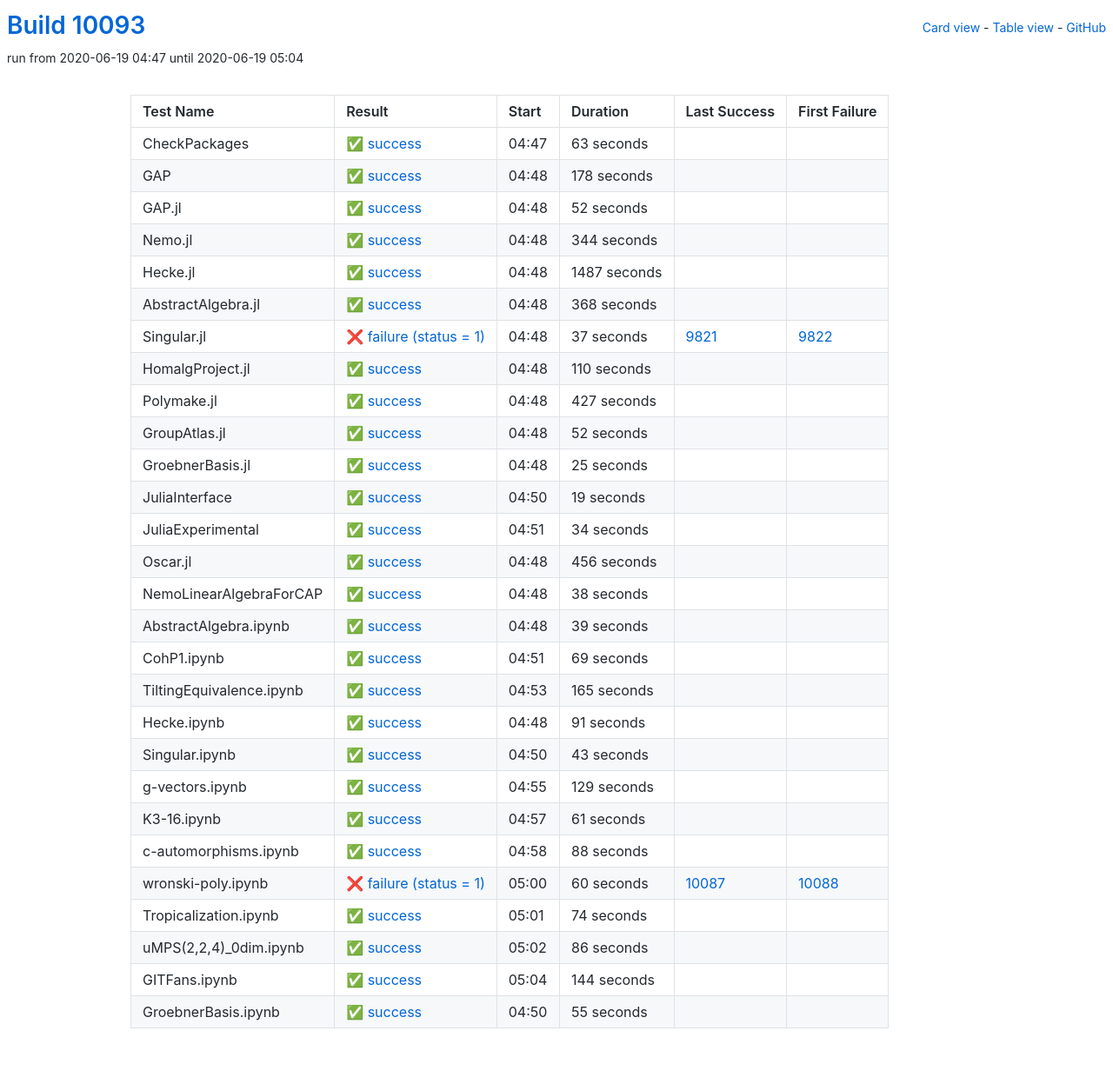
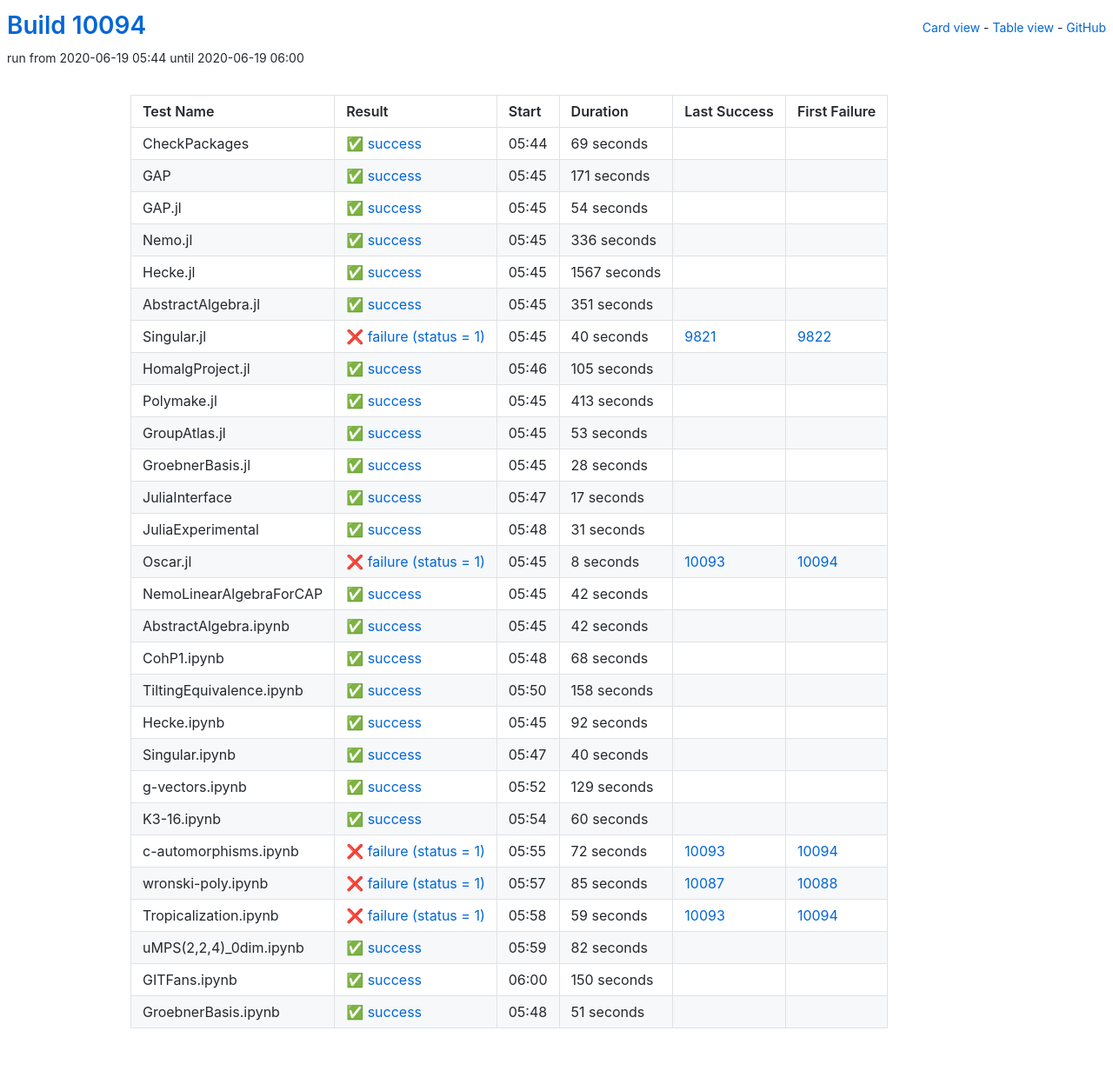
Before and after one commit to oscar-system/oscar-ci-status, a Jekyll site: the page built from table.html, in a window 1280 px wide. Shown: the whole page at 87% size. Built offline with Jekyll 4.4.1, drawn with Linux system fonts in a browser that asks for light colours.

Commit message:
Build #10094

```diff
--- a/_data/ci.yml
+++ b/_data/ci.yml
@@ -1,6 +1,6 @@
 ---
-build: 10093
-build_url: https://oscarci.mathematik.uni-kl.de/job/oscar/10093/
+build: 10094
+build_url: https://oscarci.mathematik.uni-kl.de/job/oscar/10094/
 job: oscar
 organization: oscar-system
 repo: oscar-ci-status
@@ -8,200 +8,8 @@ repourl: https://github.com/oscar-system/oscar-ci-status
 tests:
 - name: CheckPackages
   id: checkpackages
-  log: https://oscarci.mathematik.uni-kl.de/job/oscar/10093/artifact/logs/build-10093/CheckPackages.log
-  start: 2020-06-19 04:47
-  success: true
-  exitcode: 0
-  status: success
-  duration: 63
-  last_success: false
-  last_success_url:
-  first_failure: false
-  first_failure_url:
-- name: GAP
-  id: gap
-  log: https://oscarci.mathematik.uni-kl.de/job/oscar/10093/artifact/logs/build-10093/GAP.log
-  start: 2020-06-19 04:48
-  success: true
-  exitcode: 0
-  status: success
-  duration: 178
-  last_success: false
-  last_success_url:
-  first_failure: false
-  first_failure_url:
-- name: GAP.jl
-  id: gap-jl
-  log: https://oscarci.mathematik.uni-kl.de/job/oscar/10093/artifact/logs/build-10093/GAP.jl.log
-  start: 2020-06-19 04:48
-  success: true
-  exitcode: 0
-  status: success
-  duration: 52
-  last_success: false
-  last_success_url:
-  first_failure: false
-  first_failure_url:
-- name: Nemo.jl
-  id: nemo-jl
-  log: https://oscarci.mathematik.uni-kl.de/job/oscar/10093/artifact/logs/build-10093/Nemo.jl.log
-  start: 2020-06-19 04:48
-  success: true
-  exitcode: 0
-  status: success
-  duration: 344
-  last_success: false
-  last_success_url:
-  first_failure: false
-  first_failure_url:
-- name: Hecke.jl
-  id: hecke-jl
-  log: https://oscarci.mathematik.uni-kl.de/job/oscar/10093/artifact/logs/build-10093/Hecke.jl.log
-  start: 2020-06-19 04:48
-  success: true
-  exitcode: 0
-  status: success
-  duration: 1487
-  last_success: false
-  last_success_url:
-  first_failure: false
-  first_failure_url:
-- name: AbstractAlgebra.jl
-  id: abstractalgebra-jl
-  log: https://oscarci.mathematik.uni-kl.de/job/oscar/10093/artifact/logs/build-10093/AbstractAlgebra.jl.log
-  start: 2020-06-19 04:48
-  success: true
-  exitcode: 0
-  status: success
-  duration: 368
-  last_success: false
-  last_success_url:
-  first_failure: false
-  first_failure_url:
-- name: Singular.jl
-  id: singular-jl
-  log: https://oscarci.mathematik.uni-kl.de/job/oscar/10093/artifact/logs/build-10093/Singular.jl.log
-  start: 2020-06-19 04:48
-  success: false
-  exitcode: 1
-  status: failure
-  duration: 37
-  last_success: 9821
-  last_success_url: https://oscarci.mathematik.uni-kl.de/job/oscar/9821/
-  first_failure: 9822
-  first_failure_url: https://oscarci.mathematik.uni-kl.de/job/oscar/9822/
-- name: HomalgProject.jl
-  id: homalgproject-jl
-  log: https://oscarci.mathematik.uni-kl.de/job/oscar/10093/artifact/logs/build-10093/HomalgProject.jl.log
-  start: 2020-06-19 04:48
-  success: true
-  exitcode: 0
-  status: success
-  duration: 110
-  last_success: false
-  last_success_url:
-  first_failure: false
-  first_failure_url:
-- name: Polymake.jl
-  id: polymake-jl
-  log: https://oscarci.mathematik.uni-kl.de/job/oscar/10093/artifact/logs/build-10093/Polymake.jl.log
-  start: 2020-06-19 04:48
-  success: true
-  exitcode: 0
-  status: success
-  duration: 427
-  last_success: false
-  last_success_url:
-  first_failure: false
-  first_failure_url:
-- name: GroupAtlas.jl
-  id: groupatlas-jl
-  log: https://oscarci.mathematik.uni-kl.de/job/oscar/10093/artifact/logs/build-10093/GroupAtlas.jl.log
-  start: 2020-06-19 04:48
-  success: true
-  exitcode: 0
-  status: success
-  duration: 52
-  last_success: false
-  last_success_url:
-  first_failure: false
-  first_failure_url:
-- name: GroebnerBasis.jl
-  id: groebnerbasis-jl
-  log: https://oscarci.mathematik.uni-kl.de/job/oscar/10093/artifact/logs/build-10093/GroebnerBasis.jl.log
-  start: 2020-06-19 04:48
-  success: true
-  exitcode: 0
-  status: success
-  duration: 25
-  last_success: false
-  last_success_url:
-  first_failure: false
-  first_failure_url:
-- name: JuliaInterface
-  id: juliainterface
-  log: https://oscarci.mathematik.uni-kl.de/job/oscar/10093/artifact/logs/build-10093/JuliaInterface.log
-  start: 2020-06-19 04:50
-  success: true
-  exitcode: 0
-  status: success
-  duration: 19
-  last_success: false
-  last_success_url:
-  first_failure: false
-  first_failure_url:
-- name: JuliaExperimental
-  id: juliaexperimental
-  log: https://oscarci.mathematik.uni-kl.de/job/oscar/10093/artifact/logs/build-10093/JuliaExperimental.log
-  start: 2020-06-19 04:51
-  success: true
-  exitcode: 0
-  status: success
-  duration: 34
-  last_success: false
-  last_success_url:
-  first_failure: false
-  first_failure_url:
-- name: Oscar.jl
-  id: oscar-jl
-  log: https://oscarci.mathematik.uni-kl.de/job/oscar/10093/artifact/logs/build-10093/Oscar.jl.log
-  start: 2020-06-19 04:48
-  success: true
-  exitcode: 0
-  status: success
-  duration: 456
-  last_success: false
-  last_success_url:
-  first_failure: false
-  first_failure_url:
-- name: NemoLinearAlgebraForCAP
-  id: nemolinearalgebraforcap
-  log: https://oscarci.mathematik.uni-kl.de/job/oscar/10093/artifact/logs/build-10093/NemoLinearAlgebraForCAP.log
-  start: 2020-06-19 04:48
-  success: true
-  exitcode: 0
-  status: success
-  duration: 38
-  last_success: false
-  last_success_url:
-  first_failure: false
-  first_failure_url:
-- name: AbstractAlgebra.ipynb
-  id: abstractalgebra-ipynb
-  log: https://oscarci.mathematik.uni-kl.de/job/oscar/10093/artifact/logs/build-10093/AbstractAlgebra.ipynb.log
-  start: 2020-06-19 04:48
-  success: true
-  exitcode: 0
-  status: success
-  duration: 39
-  last_success: false
-  last_success_url:
-  first_failure: false
-  first_failure_url:
-- name: CohP1.ipynb
-  id: cohp1-ipynb
-  log: https://oscarci.mathematik.uni-kl.de/job/oscar/10093/artifact/logs/build-10093/CohP1.ipynb.log
-  start: 2020-06-19 04:51
+  log: https://oscarci.mathematik.uni-kl.de/job/oscar/10094/artifact/logs/build-10094/CheckPackages.log
+  start: 2020-06-19 05:44
   success: true
   exitcode: 0
   status: success
@@ -210,46 +18,238 @@ tests:
   last_success_url:
   first_failure: false
   first_failure_url:
-- name: TiltingEquivalence.ipynb
-  id: tiltingequivalence-ipynb
-  log: https://oscarci.mathematik.uni-kl.de/job/oscar/10093/artifact/logs/build-10093/TiltingEquivalence.ipynb.log
-  start: 2020-06-19 04:53
+- name: GAP
+  id: gap
+  log: https://oscarci.mathematik.uni-kl.de/job/oscar/10094/artifact/logs/build-10094/GAP.log
+  start: 2020-06-19 05:45
   success: true
   exitcode: 0
   status: success
-  duration: 165
+  duration: 171
+  last_success: false
+  last_success_url:
+  first_failure: false
+  first_failure_url:
+- name: GAP.jl
+  id: gap-jl
+  log: https://oscarci.mathematik.uni-kl.de/job/oscar/10094/artifact/logs/build-10094/GAP.jl.log
+  start: 2020-06-19 05:45
+  success: true
+  exitcode: 0
+  status: success
+  duration: 54
+  last_success: false
+  last_success_url:
+  first_failure: false
+  first_failure_url:
+- name: Nemo.jl
+  id: nemo-jl
+  log: https://oscarci.mathematik.uni-kl.de/job/oscar/10094/artifact/logs/build-10094/Nemo.jl.log
+  start: 2020-06-19 05:45
+  success: true
+  exitcode: 0
+  status: success
+  duration: 336
+  last_success: false
+  last_success_url:
+  first_failure: false
+  first_failure_url:
+- name: Hecke.jl
+  id: hecke-jl
+  log: https://oscarci.mathematik.uni-kl.de/job/oscar/10094/artifact/logs/build-10094/Hecke.jl.log
+  start: 2020-06-19 05:45
+  success: true
+  exitcode: 0
+  status: success
+  duration: 1567
+  last_success: false
+  last_success_url:
+  first_failure: false
+  first_failure_url:
+- name: AbstractAlgebra.jl
+  id: abstractalgebra-jl
+  log: https://oscarci.mathematik.uni-kl.de/job/oscar/10094/artifact/logs/build-10094/AbstractAlgebra.jl.log
+  start: 2020-06-19 05:45
+  success: true
+  exitcode: 0
+  status: success
+  duration: 351
+  last_success: false
+  last_success_url:
+  first_failure: false
+  first_failure_url:
+- name: Singular.jl
+  id: singular-jl
+  log: https://oscarci.mathematik.uni-kl.de/job/oscar/10094/artifact/logs/build-10094/Singular.jl.log
+  start: 2020-06-19 05:45
+  success: false
+  exitcode: 1
+  status: failure
+  duration: 40
+  last_success: 9821
+  last_success_url: https://oscarci.mathematik.uni-kl.de/job/oscar/9821/
+  first_failure: 9822
+  first_failure_url: https://oscarci.mathematik.uni-kl.de/job/oscar/9822/
+- name: HomalgProject.jl
+  id: homalgproject-jl
+  log: https://oscarci.mathematik.uni-kl.de/job/oscar/10094/artifact/logs/build-10094/HomalgProject.jl.log
+  start: 2020-06-19 05:46
+  success: true
+  exitcode: 0
+  status: success
+  duration: 105
+  last_success: false
+  last_success_url:
+  first_failure: false
+  first_failure_url:
+- name: Polymake.jl
+  id: polymake-jl
+  log: https://oscarci.mathematik.uni-kl.de/job/oscar/10094/artifact/logs/build-10094/Polymake.jl.log
+  start: 2020-06-19 05:45
+  success: true
+  exitcode: 0
+  status: success
+  duration: 413
+  last_success: false
+  last_success_url:
+  first_failure: false
+  first_failure_url:
+- name: GroupAtlas.jl
+  id: groupatlas-jl
+  log: https://oscarci.mathematik.uni-kl.de/job/oscar/10094/artifact/logs/build-10094/GroupAtlas.jl.log
+  start: 2020-06-19 05:45
+  success: true
+  exitcode: 0
+  status: success
+  duration: 53
+  last_success: false
+  last_success_url:
+  first_failure: false
+  first_failure_url:
+- name: GroebnerBasis.jl
+  id: groebnerbasis-jl
+  log: https://oscarci.mathematik.uni-kl.de/job/oscar/10094/artifact/logs/build-10094/GroebnerBasis.jl.log
+  start: 2020-06-19 05:45
+  success: true
+  exitcode: 0
+  status: success
+  duration: 28
+  last_success: false
+  last_success_url:
+  first_failure: false
+  first_failure_url:
+- name: JuliaInterface
+  id: juliainterface
+  log: https://oscarci.mathematik.uni-kl.de/job/oscar/10094/artifact/logs/build-10094/JuliaInterface.log
+  start: 2020-06-19 05:47
+  success: true
+  exitcode: 0
+  status: success
+  duration: 17
+  last_success: false
+  last_success_url:
+  first_failure: false
+  first_failure_url:
+- name: JuliaExperimental
+  id: juliaexperimental
+  log: https://oscarci.mathematik.uni-kl.de/job/oscar/10094/artifact/logs/build-10094/JuliaExperimental.log
+  start: 2020-06-19 05:48
+  success: true
+  exitcode: 0
+  status: success
+  duration: 31
+  last_success: false
+  last_success_url:
+  first_failure: false
+  first_failure_url:
+- name: Oscar.jl
+  id: oscar-jl
+  log: https://oscarci.mathematik.uni-kl.de/job/oscar/10094/artifact/logs/build-10094/Oscar.jl.log
+  start: 2020-06-19 05:45
+  success: false
+  exitcode: 1
+  status: failure
+  duration: 8
+  last_success: 10093
+  last_success_url: https://oscarci.mathematik.uni-kl.de/job/oscar/10093/
+  first_failure: 10094
+  first_failure_url: https://oscarci.mathematik.uni-kl.de/job/oscar/10094/
+- name: NemoLinearAlgebraForCAP
+  id: nemolinearalgebraforcap
+  log: https://oscarci.mathematik.uni-kl.de/job/oscar/10094/artifact/logs/build-10094/NemoLinearAlgebraForCAP.log
+  start: 2020-06-19 05:45
+  success: true
+  exitcode: 0
+  status: success
+  duration: 42
+  last_success: false
+  last_success_url:
+  first_failure: false
+  first_failure_url:
+- name: AbstractAlgebra.ipynb
+  id: abstractalgebra-ipynb
+  log: https://oscarci.mathematik.uni-kl.de/job/oscar/10094/artifact/logs/build-10094/AbstractAlgebra.ipynb.log
+  start: 2020-06-19 05:45
+  success: true
+  exitcode: 0
+  status: success
+  duration: 42
+  last_success: false
+  last_success_url:
+  first_failure: false
+  first_failure_url:
+- name: CohP1.ipynb
+  id: cohp1-ipynb
+  log: https://oscarci.mathematik.uni-kl.de/job/oscar/10094/artifact/logs/build-10094/CohP1.ipynb.log
+  start: 2020-06-19 05:48
+  success: true
+  exitcode: 0
+  status: success
+  duration: 68
+  last_success: false
+  last_success_url:
+  first_failure: false
+  first_failure_url:
+- name: TiltingEquivalence.ipynb
+  id: tiltingequivalence-ipynb
+  log: https://oscarci.mathematik.uni-kl.de/job/oscar/10094/artifact/logs/build-10094/TiltingEquivalence.ipynb.log
+  start: 2020-06-19 05:50
+  success: true
+  exitcode: 0
+  status: success
+  duration: 158
   last_success: false
   last_success_url:
   first_failure: false
   first_failure_url:
 - name: Hecke.ipynb
   id: hecke-ipynb
-  log: https://oscarci.mathematik.uni-kl.de/job/oscar/10093/artifact/logs/build-10093/Hecke.ipynb.log
-  start: 2020-06-19 04:48
+  log: https://oscarci.mathematik.uni-kl.de/job/oscar/10094/artifact/logs/build-10094/Hecke.ipynb.log
+  start: 2020-06-19 05:45
   success: true
   exitcode: 0
   status: success
-  duration: 91
+  duration: 92
   last_success: false
   last_success_url:
   first_failure: false
   first_failure_url:
 - name: Singular.ipynb
   id: singular-ipynb
-  log: https://oscarci.mathematik.uni-kl.de/job/oscar/10093/artifact/logs/build-10093/Singular.ipynb.log
-  start: 2020-06-19 04:50
+  log: https://oscarci.mathematik.uni-kl.de/job/oscar/10094/artifact/logs/build-10094/Singular.ipynb.log
+  start: 2020-06-19 05:47
   success: true
   exitcode: 0
   status: success
-  duration: 43
+  duration: 40
   last_success: false
   last_success_url:
   first_failure: false
   first_failure_url:
 - name: g-vectors.ipynb
   id: g-vectors-ipynb
-  log: https://oscarci.mathematik.uni-kl.de/job/oscar/10093/artifact/logs/build-10093/g-vectors.ipynb.log
-  start: 2020-06-19 04:55
+  log: https://oscarci.mathematik.uni-kl.de/job/oscar/10094/artifact/logs/build-10094/g-vectors.ipynb.log
+  start: 2020-06-19 05:52
   success: true
   exitcode: 0
   status: success
@@ -260,84 +260,84 @@ tests:
   first_failure_url:
 - name: K3-16.ipynb
   id: k3-16-ipynb
-  log: https://oscarci.mathematik.uni-kl.de/job/oscar/10093/artifact/logs/build-10093/K3-16.ipynb.log
-  start: 2020-06-19 04:57
+  log: https://oscarci.mathematik.uni-kl.de/job/oscar/10094/artifact/logs/build-10094/K3-16.ipynb.log
+  start: 2020-06-19 05:54
   success: true
   exitcode: 0
   status: success
-  duration: 61
+  duration: 60
   last_success: false
   last_success_url:
   first_failure: false
   first_failure_url:
 - name: c-automorphisms.ipynb
   id: c-automorphisms-ipynb
-  log: https://oscarci.mathematik.uni-kl.de/job/oscar/10093/artifact/logs/build-10093/c-automorphisms.ipynb.log
-  start: 2020-06-19 04:58
-  success: true
-  exitcode: 0
-  status: success
-  duration: 88
-  last_success: false
-  last_success_url:
-  first_failure: false
-  first_failure_url:
-- name: wronski-poly.ipynb
-  id: wronski-poly-ipynb
-  log: https://oscarci.mathematik.uni-kl.de/job/oscar/10093/artifact/logs/build-10093/wronski-poly.ipynb.log
-  start: 2020-06-19 05:00
+  log: https://oscarci.mathematik.uni-kl.de/job/oscar/10094/artifact/logs/build-10094/c-automorphisms.ipynb.log
+  start: 2020-06-19 05:55
   success: false
   exitcode: 1
   status: failure
-  duration: 60
+  duration: 72
+  last_success: 10093
+  last_success_url: https://oscarci.mathematik.uni-kl.de/job/oscar/10093/
+  first_failure: 10094
+  first_failure_url: https://oscarci.mathematik.uni-kl.de/job/oscar/10094/
+- name: wronski-poly.ipynb
+  id: wronski-poly-ipynb
+  log: https://oscarci.mathematik.uni-kl.de/job/oscar/10094/artifact/logs/build-10094/wronski-poly.ipynb.log
+  start: 2020-06-19 05:57
+  success: false
+  exitcode: 1
+  status: failure
+  duration: 85
   last_success: 10087
   last_success_url: https://oscarci.mathematik.uni-kl.de/job/oscar/10087/
   first_failure: 10088
   first_failure_url: https://oscarci.mathematik.uni-kl.de/job/oscar/10088/
 - name: Tropicalization.ipynb
   id: tropicalization-ipynb
-  log: https://oscarci.mathematik.uni-kl.de/job/oscar/10093/artifact/logs/build-10093/Tropicalization.ipynb.log
-  start: 2020-06-19 05:01
+  log: https://oscarci.mathematik.uni-kl.de/job/oscar/10094/artifact/logs/build-10094/Tropicalization.ipynb.log
+  start: 2020-06-19 05:58
+  success: false
+  exitcode: 1
+  status: failure
+  duration: 59
+  last_success: 10093
+  last_success_url: https://oscarci.mathematik.uni-kl.de/job/oscar/10093/
+  first_failure: 10094
+  first_failure_url: https://oscarci.mathematik.uni-kl.de/job/oscar/10094/
+- name: uMPS(2,2,4)_0dim.ipynb
+  id: umps-2-2-4-0dim-ipynb
+  log: https://oscarci.mathematik.uni-kl.de/job/oscar/10094/artifact/logs/build-10094/uMPS-2-2-4-_0dim.ipynb.log
+  start: 2020-06-19 05:59
   success: true
   exitcode: 0
   status: success
-  duration: 74
-  last_success: false
-  last_success_url:
-  first_failure: false
-  first_failure_url:
-- name: uMPS(2,2,4)_0dim.ipynb
-  id: umps-2-2-4-0dim-ipynb
-  log: https://oscarci.mathematik.uni-kl.de/job/oscar/10093/artifact/logs/build-10093/uMPS-2-2-4-_0dim.ipynb.log
-  start: 2020-06-19 05:02
-  success: true
-  exitcode: 0
-  status: success
-  duration: 86
+  duration: 82
   last_success: false
   last_success_url:
   first_failure: false
   first_failure_url:
 - name: GITFans.ipynb
   id: gitfans-ipynb
-  log: https://oscarci.mathematik.uni-kl.de/job/oscar/10093/artifact/logs/build-10093/GITFans.ipynb.log
-  start: 2020-06-19 05:04
+  log: https://oscarci.mathematik.uni-kl.de/job/oscar/10094/artifact/logs/build-10094/GITFans.ipynb.log
+  start: 2020-06-19 06:00
   success: true
   exitcode: 0
   status: success
-  duration: 144
+  duration: 150
   last_success: false
   last_success_url:
   first_failure: false
   first_failure_url:
 - name: GroebnerBasis.ipynb
   id: groebnerbasis-ipynb
-  log: https://oscarci.mathematik.uni-kl.de/job/oscar/10093/artifact/logs/build-10093/GroebnerBasis.ipynb.log
-  start: 2020-06-19 04:50
+  log: https://oscarci.mathematik.uni-kl.de/job/oscar/10094/artifact/logs/build-10094/GroebnerBasis.ipynb.log
+  start: 2020-06-19 05:48
   success: true
   exitcode: 0
   status: success
-  duration: 55
+  duration: 51
   last_success: false
   last_success_url:
   first_failure: false
```
Also changed, not shown: README.md.
